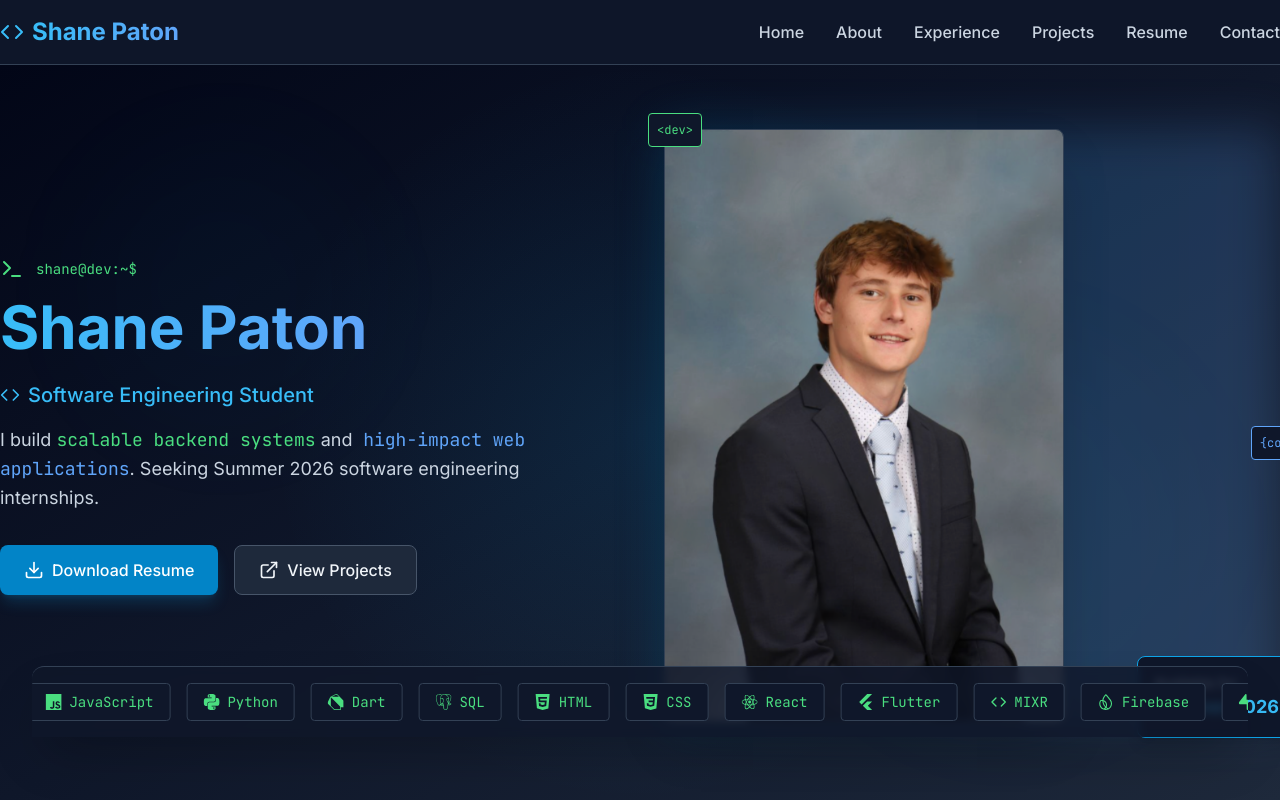
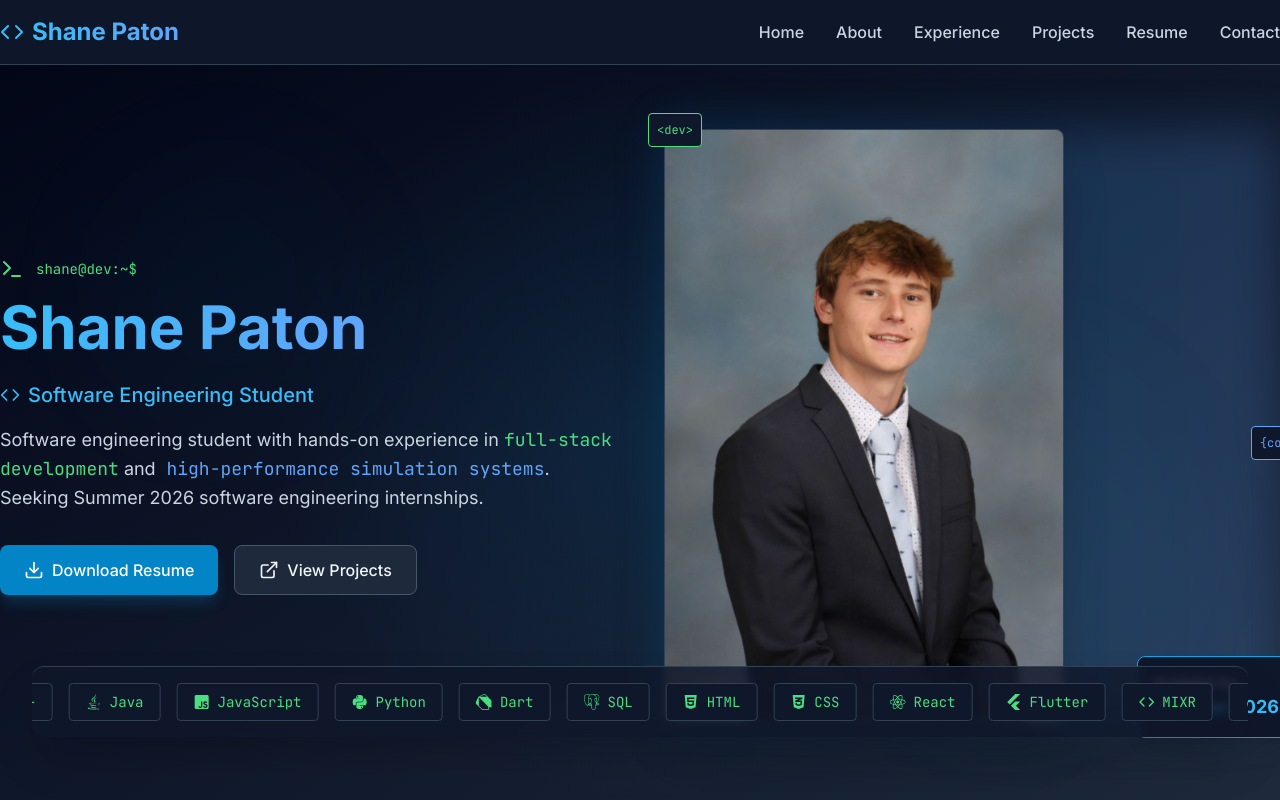
Before and after one commit to Shanegpaton/personal-website, a Next.js app: page / in a window 1280 px wide. Shown: the top 800 px of the page. Built offline with nearby package versions, Linux system fonts and the light colour scheme.

Commit message:
hero page info complete

```diff
--- a/components/Hero.tsx
+++ b/components/Hero.tsx
@@ -16,7 +16,23 @@ import {
   SiFirebase,
   SiSupabase
 } from 'react-icons/si';
-import { FaJava } from 'react-icons/fa';
+import { FaJava, FaReact, FaPython, FaJsSquare, FaHtml5, FaCss3Alt } from 'react-icons/fa';
+
+const skills = [
+  { name: "C++", icon: <SiCplusplus className="w-4 h-4" />, category: "Languages" },
+  { name: "Java", icon: <FaJava className="w-4 h-4" />, category: "Languages" },
+  { name: "JavaScript", icon: <FaJsSquare className="w-4 h-4" />, category: "Languages" },
+  { name: "Python", icon: <FaPython className="w-4 h-4" />, category: "Languages" },
+  { name: "Dart", icon: <SiDart className="w-4 h-4" />, category: "Languages" },
+  { name: "SQL", icon: <SiPostgresql className="w-4 h-4" />, category: "Database" },
+  { name: "HTML", icon: <FaHtml5 className="w-4 h-4" />, category: "Web Technologies" },
+  { name: "CSS", icon: <FaCss3Alt className="w-4 h-4" />, category: "Web Technologies" },
+  { name: "React", icon: <FaReact className="w-4 h-4" />, category: "Frameworks & Libraries" },
+  { name: "Flutter", icon: <SiFlutter className="w-4 h-4" />, category: "Frameworks & Libraries" },
+  { name: "MIXR", icon: <Code className="w-4 h-4" />, category: "Tools & Platforms" },
+  { name: "Firebase", icon: <SiFirebase className="w-4 h-4" />, category: "Tools & Platforms" },
+  { name: "Supabase", icon: <SiSupabase className="w-4 h-4" />, category: "Tools & Platforms" },
+];
 
 export default function Hero() {
   return (
@@ -46,8 +62,8 @@ export default function Hero() {
             </div>
 
                 <p className="text-lg text-dark-300 mb-8 leading-relaxed">
-              I build <span className="text-code-green font-mono">scalable backend systems</span> and
-              <span className="text-code-blue font-mono"> high-impact web applications</span>.
+                  Software engineering student with hands-on experience in <span className="text-code-green font-mono">full-stack development</span> and
+                  <span className="text-code-blue font-mono"> high-performance simulation systems</span>.
                   Seeking Summer 2026 software engineering internships.
                 </p>
 
@@ -94,115 +110,31 @@ export default function Hero() {
 
       {/* Tech stack scrolling bar - floating below content */}
       <div className="absolute bottom-16 left-0 right-0 z-10">
-        <div className="relative overflow-hidden border-t border-dark-700 bg-dark-900/80 backdrop-blur-sm shadow-2xl mx-8 rounded-t-xl">
-          <div className="relative overflow-hidden py-4">
+        <div className="relative overflow-hidden border-t border-dark-700 bg-dark-900/80 backdrop-blur-sm shadow-2xl mx-4 sm:mx-8 rounded-t-xl rounded-b-xl">
+          <div className="relative overflow-hidden py-3 sm:py-4">
             <div className="flex animate-scroll">
-              <div className="flex gap-4 whitespace-nowrap">
-                <span className="btn-code flex items-center gap-2">
-                  <SiCplusplus className="w-4 h-4" />
-                  C++
+              <div className="flex gap-3 sm:gap-4 whitespace-nowrap flex-shrink-0">
+                {/* First set */}
+                {skills.map((skill, i) => (
+                  <span key={i} className="btn-code flex items-center gap-2">
+                    {skill.icon}
+                    {skill.name}
                   </span>
-                <span className="btn-code flex items-center gap-2">
-                  <FaJava className="w-4 h-4" />
-                  Java
+                ))}
+                {/* Second set - seamless duplicate */}
+                {skills.map((skill, i) => (
+                  <span key={`dup1-${i}`} className="btn-code flex items-center gap-2">
+                    {skill.icon}
+                    {skill.name}
                   </span>
-                <span className="btn-code flex items-center gap-2">
-                  <SiJavascript className="w-4 h-4" />
-                  JavaScript
+                ))}
+                {/* Third set - extra smoothness */}
+                {skills.map((skill, i) => (
+                  <span key={`dup2-${i}`} className="btn-code flex items-center gap-2">
+                    {skill.icon}
+                    {skill.name}
                   </span>
-                <span className="btn-code flex items-center gap-2">
-                  <SiPython className="w-4 h-4" />
-                  Python
-                </span>
-                <span className="btn-code flex items-center gap-2">
-                  <SiDart className="w-4 h-4" />
-                  Dart
-                </span>
-                <span className="btn-code flex items-center gap-2">
-                  <SiPostgresql className="w-4 h-4" />
-                  SQL
-                </span>
-                <span className="btn-code flex items-center gap-2">
-                  <SiHtml5 className="w-4 h-4" />
-                  HTML
-                </span>
-                <span className="btn-code flex items-center gap-2">
-                  <SiCss3 className="w-4 h-4" />
-                  CSS
-                </span>
-                <span className="btn-code flex items-center gap-2">
-                  <SiReact className="w-4 h-4" />
-                  React
-                </span>
-                <span className="btn-code flex items-center gap-2">
-                  <SiFlutter className="w-4 h-4" />
-                  Flutter
-                </span>
-                <span className="btn-code flex items-center gap-2">
-                  <Code className="w-4 h-4" />
-                  MIXR
-                </span>
-                <span className="btn-code flex items-center gap-2">
-                  <SiFirebase className="w-4 h-4" />
-                  Firebase
-                </span>
-                <span className="btn-code flex items-center gap-2">
-                  <SiSupabase className="w-4 h-4" />
-                  Supabase
-                </span>
-                {/* Duplicate for seamless loop */}
-                <span className="btn-code flex items-center gap-2">
-                  <SiCplusplus className="w-4 h-4" />
-                  C++
-                </span>
-                <span className="btn-code flex items-center gap-2">
-                  <FaJava className="w-4 h-4" />
-                  Java
-                </span>
-                <span className="btn-code flex items-center gap-2">
-                  <SiJavascript className="w-4 h-4" />
-                  JavaScript
-                </span>
-                <span className="btn-code flex items-center gap-2">
-                  <SiPython className="w-4 h-4" />
-                  Python
-                </span>
-                <span className="btn-code flex items-center gap-2">
-                  <SiDart className="w-4 h-4" />
-                  Dart
-                </span>
-                <span className="btn-code flex items-center gap-2">
-                  <SiPostgresql className="w-4 h-4" />
-                  SQL
-                </span>
-                <span className="btn-code flex items-center gap-2">
-                  <SiHtml5 className="w-4 h-4" />
-                  HTML
-                </span>
-                <span className="btn-code flex items-center gap-2">
-                  <SiCss3 className="w-4 h-4" />
-                  CSS
-                </span>
-                <span className="btn-code flex items-center gap-2">
-                  <SiReact className="w-4 h-4" />
-                  React
-                </span>
-                <span className="btn-code flex items-center gap-2">
-                  <SiFlutter className="w-4 h-4" />
-                  Flutter
-                </span>
-                <span className="btn-code flex items-center gap-2">
-                  <Code className="w-4 h-4" />
-                  MIXR
-                </span>
-                <span className="btn-code flex items-center gap-2">
-                  <SiFirebase className="w-4 h-4" />
-                  Firebase
-                </span>
-                <span className="btn-code flex items-center gap-2">
-                  <SiSupabase className="w-4 h-4" />
-                  Supabase
-                </span>
+                ))}
               </div>
             </div>
           </div>
--- a/tailwind.config.js
+++ b/tailwind.config.js
@@ -53,7 +53,7 @@ module.exports = {
                 'slide-up': 'slideUp 0.5s ease-out',
                 'glow': 'glow 2s ease-in-out infinite alternate',
                 'type': 'type 3.5s steps(40, end)',
-                'scroll': 'scroll 20s linear infinite',
+                'scroll': 'scroll 45s linear infinite',
             },
             keyframes: {
                 fadeIn: {
@@ -74,7 +74,7 @@ module.exports = {
                 },
                 scroll: {
                     '0%': { transform: 'translateX(0)' },
-                    '100%': { transform: 'translateX(-50%)' },
+                    '100%': { transform: 'translateX(-33.333%)' },
                 },
             },
             backgroundImage: {
```
Lines whose indentation alone changed are shown as unchanged.
